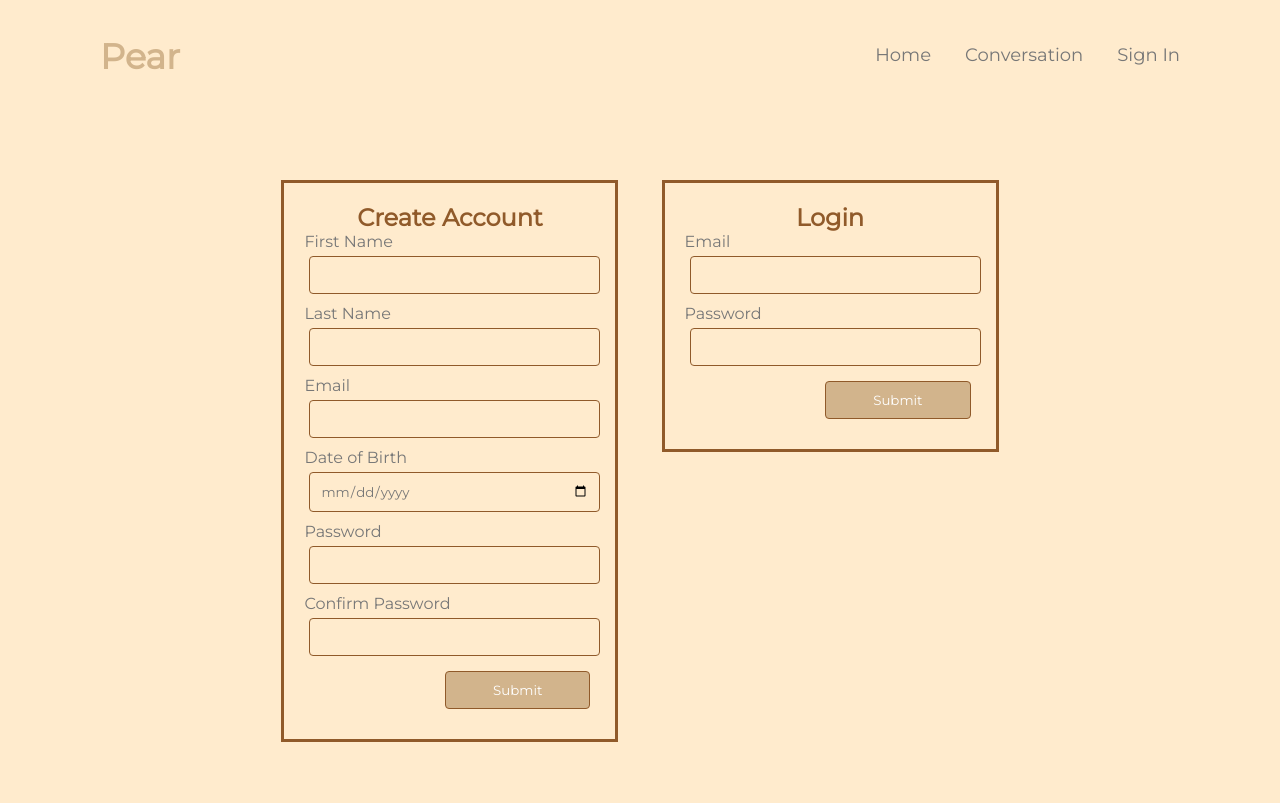
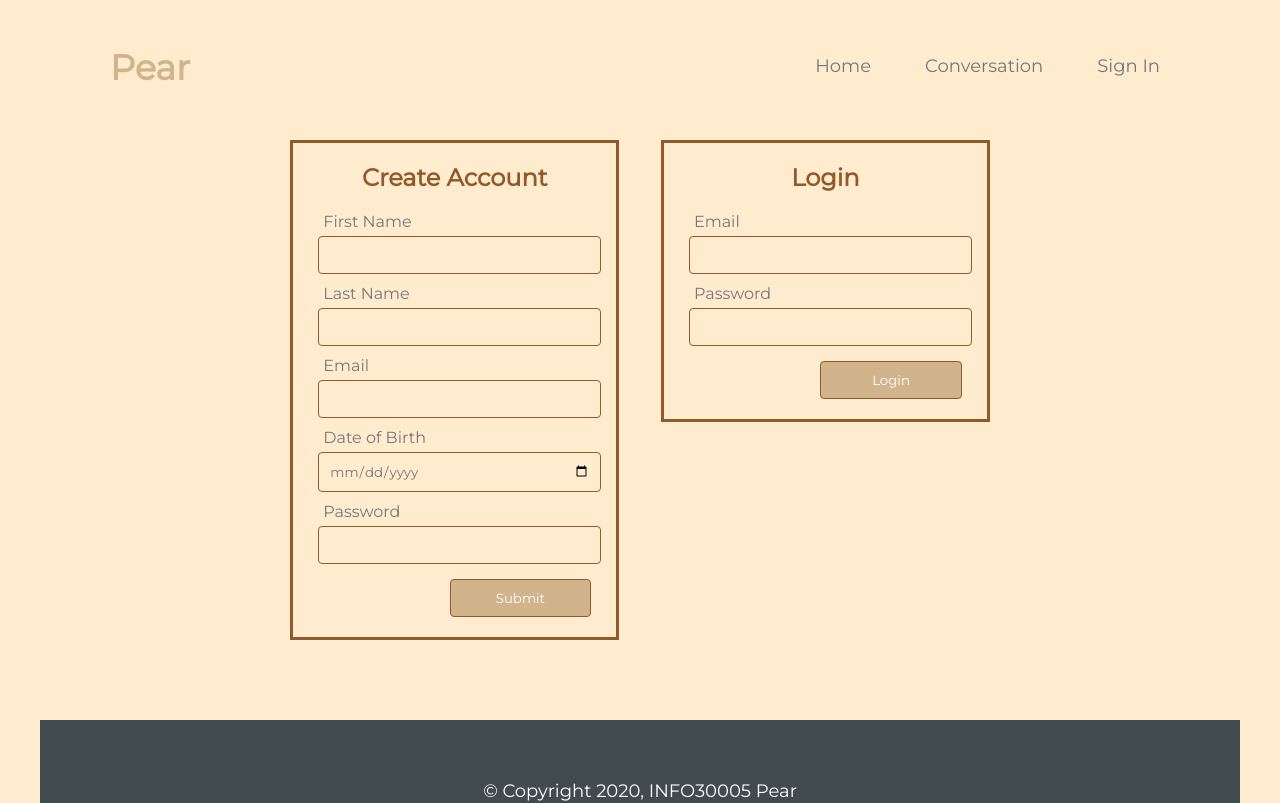
Before and after one commit to pchanho/pear-Chanho-Park, a React (Create React App) app: page /account in a window 1280 px wide. Shown: the top 803 px of the page. Built offline with nearby package versions, Linux system fonts and the light colour scheme.

Commit message:
account functions

```diff
--- a/src/accountStyles.css
+++ b/src/accountStyles.css
@@ -1,55 +1,42 @@
-/*-------------
- Account - create and login
--------------*/
-
 @import url("https://fonts.googleapis.com/css?family=Montserrat&display=swap");
-
 * {
   box-sizing: border-box;
   font-family: "Montserrat", sans-serif;
   color: #777;
   background-color: #ffebcd;
   margin: 0;
-  /*padding: 10px;*/
+  padding: 10px;
 }
-
 .forms {
-  padding: 80px 0;
+  padding: 0;
   margin: 0;
   box-sizing: border-box;
   display: flex;
   flex-direction: column;
   align-items: center;
 }
-
 .account {
   padding-top: 100px;
   padding-bottom: 80px;
 }
-
 .account h1 {
   text-align: center;
   color: #905a2a;
 }
-
 .create {
   width: 47%;
   float: left;
   border-style: solid;
   border-color: #905a2a;
-  padding: 20px 20px;
 }
-
 .login {
   width: 47%;
   float: right;
   border-style: solid;
   border-color: #905a2a;
-  padding: 20px 20px;
 }
-
 input,
-select {
+select, button {
   width: 100%;
   padding: 10px 10px;
   margin: 5px 5px;
@@ -57,36 +44,20 @@ select {
   border: 1px solid #905a2a;
   border-radius: 4px;
 }
-
-input[type="submit"] {
+input[type="submit"], button {
   width: 50%;
   background-color: #d2b48c;
   color: white;
   float: right;
 }
-
-input[type="submit"]:hover {
+input[type="submit"]:hover, button:hover {
   background-color: #905a2a;
 }
-
-input:focus {
+input:focus, button:focus {
   outline: none;
   border-width: 3px;
 }
-
 .footer {
   bottom: 0;
   width: 100%;
 }
-
-.toolbar {
-  display: flex;
-  align-items: center;
-
-  background-color: white;
-  font-weight: 500;
-  border-bottom: 1px solid #eeeef1;
-
-  position: sticky;
-  top: 0px;
-}
--- a/src/api.js
+++ b/src/api.js
@@ -78,3 +78,60 @@ export function addConversation(conversation) {
 /*----------------
  Account API
 ----------------*/
+
+export function addAccount(account) {
+    const { firstName, lastName, email, birthday, password } = account;
+    if (!firstName || !lastName || !email || !birthday || !password) {
+        alert("must include all fields");
+        return;
+    }
+
+    console.log({
+        firstName,
+        lastName
+    });
+
+    const endpoint = BASE_URL + `/account/create/`;
+    console.log("addAccount");
+    // console.log(author);
+    return fetch(endpoint, {
+        method: "POST",
+        headers: {
+            "Content-Type": "application/json"
+        },
+        body: JSON.stringify({
+            firstName,
+            lastName,
+            email,
+            birthday,
+            password
+        })
+    }).then(res => window.location.reload());
+}
+
+export function accountLogin(login) {
+    const { email, password } = login;
+    if (!email || !password) {
+        alert("must include all fields");
+        return;
+    }
+
+    console.log({
+        email,
+        password
+    });
+
+    const endpoint = BASE_URL + `/account/login/`;
+    console.log("login");
+
+    return fetch(endpoint, {
+        method: "GET",
+        headers: {
+            "Content-Type": "application/json"
+        },
+        body: JSON.stringify({
+            email,
+            password
+        })
+    }).then(res => window.location.reload());
+}
--- a/src/pages/Account.js
+++ b/src/pages/Account.js
@@ -1,41 +1,131 @@
-import React from "react";
+import React, { useState } from "react";
+import { addAccount, accountLogin} from "../api";
 import "../accountStyles.css";
 
 export default function Account() {
   return (
     <section className="forms">
       <div class="account">
+        <AccountAddForm />
+
+        <Login />
+      </div>
+    </section>
+  );
+}
+
+function AccountAddForm() {
+  const [firstName, setFirstName] = useState("");
+  const [lastName, setLastName] = useState("");
+  const [email, setEmail] = useState("");
+  const [birthday, setBirthday] = useState("");
+  const [password, setPassword] = useState("");
+
+  function onSubmit() {
+      addAccount({
+          firstName,
+          lastName,
+          email,
+          birthday,
+          password
+      });
+
+      window.location.reload();
+  }
+
+  return (
     <div class="create">
       <h1>Create Account</h1>
 
       <form>
-            <label for="fname">First Name</label>
-            <input type="text" id="fname" name="fname" /> <br />
-            <label for="sname">Last Name</label>
-            <input type="text" id="sname" name="sname" /> <br />
+        <label for="firstName">First Name</label>
+          <input
+            type="text"
+            name="firstName"
+            value={firstName}
+            onChange={event => {
+              setFirstName(event.target.value);
+            }}
+          /> <br />
+        <label for="lastName">Last Name</label>
+          <input
+            type="text"
+            name="lastName"
+            value={lastName}
+            onChange={event => {
+              setLastName(event.target.value);
+            }}
+          /> <br />
         <label for="email">Email</label>
-            <input type="email" id="email" name="email" /> <br />
+          <input
+            type="email"
+            name="email"
+            value={email}
+            onChange={event => {
+              setEmail(event.target.value);
+            }}
+          /> <br />
         <label for="datemin">Date of Birth</label>
-            <input type="date" id="birthday" min="1960-01-02" /> <br />
-            <label for="pword">Password</label>
-            <input type="password" id="pword" name="pword" /> <br />
-            <label for="cpword">Confirm Password</label>
-            <input type="password" id="cpword" name="cpword" /> <br />
-            <input type="submit" value="Submit" />
+          <input
+            type="date"
+            min="1960-01-02"
+            value={birthday}
+            onChange={event => {
+              setBirthday(event.target.value);
+            }}
+          /> <br />
+        <label for="password">Password</label>
+          <input
+            type="password"
+            name="password"
+            value={password}
+            onChange={event => {
+              setPassword(event.target.value);
+            }}
+          /> <br />
+        <input type="submit" value="Submit" onClick={onSubmit}/>
       </form>
     </div>
+  );
+}
 
+function Login() {
+  const [email, setEmail] = useState("");
+  const [password, setPassword] = useState("");
+
+  function onLogin() {
+      accountLogin({
+          email,
+          password
+      });
+
+      window.location.reload();
+  }
+
+  return (
     <div class="login">
           <h1>Login</h1>
           <form>
-            <label for="lemail">Email</label>
-            <input type="email" id="lemail" name="lemail" /> <br />
-            <label for="lpword">Password</label>
-            <input type="password" id="lpword" name="lpword" /> <br />
-            <input type="submit" value="Submit" />
+            <label for="email">Email</label>
+              <input
+                type="email"
+                name="email"
+                value={email}
+                onChange={event => {
+                  setEmail(event.target.value);
+                }}
+              /> <br />
+            <label for="password">Password</label>
+              <input
+                type="password"
+                name="password"
+                value={password}
+                onChange={event => {
+                  setPassword(event.target.value);
+                }}
+              /> <br />
+            <button type="submit" onClick={onLogin}>Login</button>
           </form>
         </div>
-      </div>
-    </section>
   );
 }
```
Lines whose indentation alone changed are shown as unchanged.
